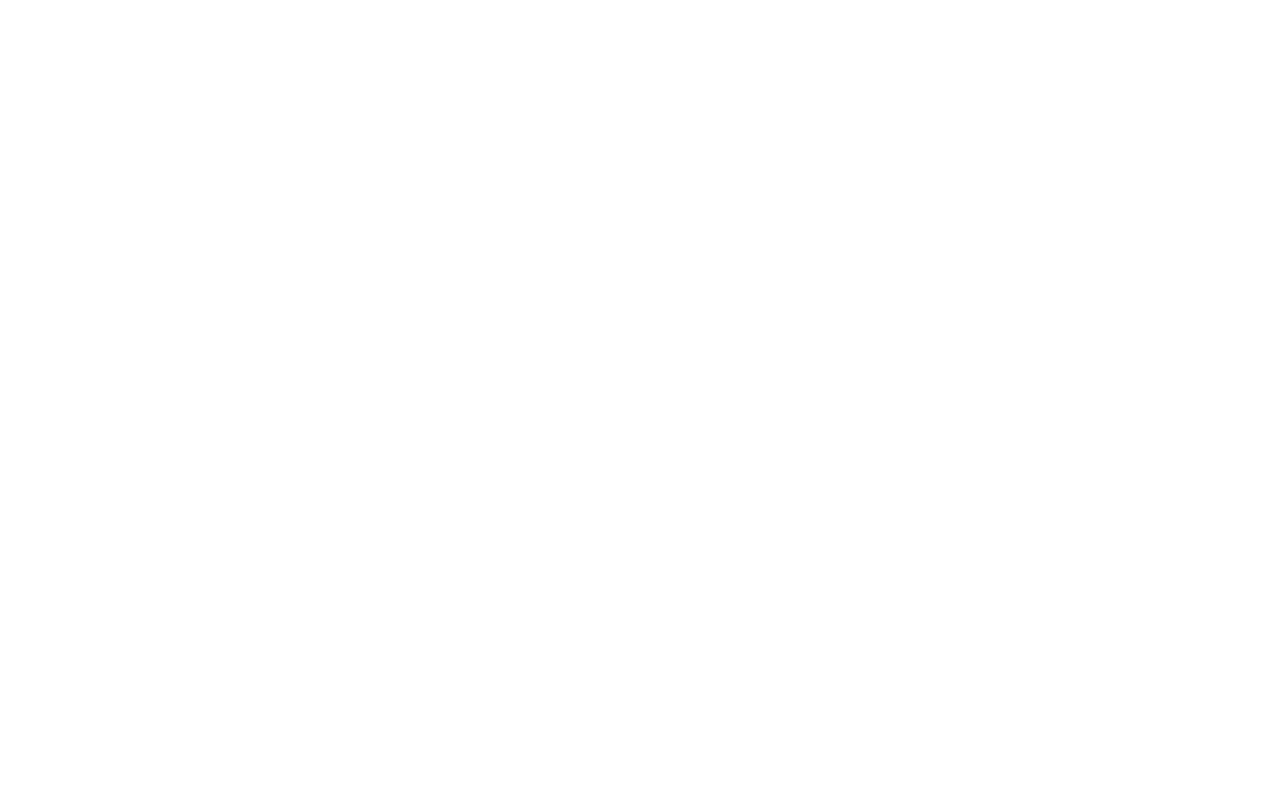
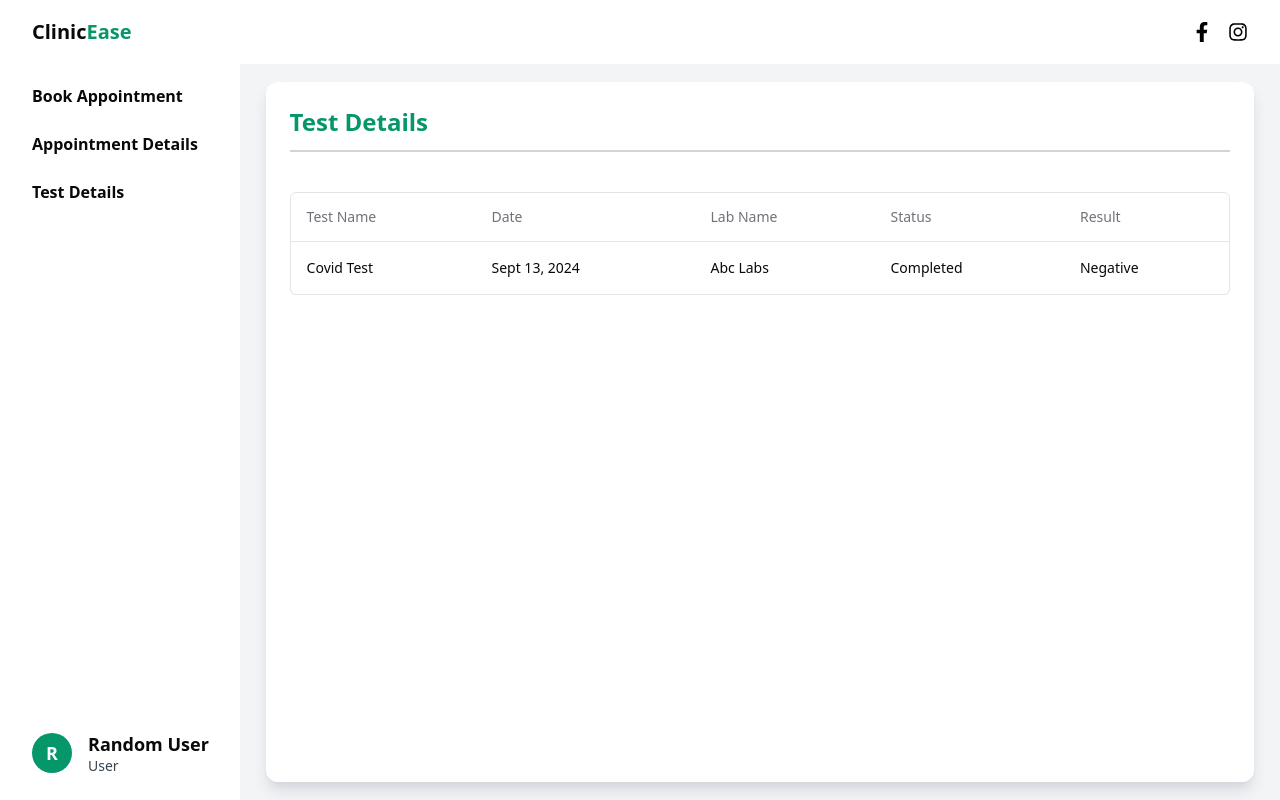
Before and after one commit to HimanshuS1nha/Clinic-Ease, a React (Vite) app in the folder client/: page /dashboard/patient/test-details in a window 1280 px wide. Before the commit this address had no page. Built offline with nearby package versions, Linux system fonts and the light colour scheme.

Commit message:
Test details page complete

```diff
--- a/client/constants/sidebar-items.ts
+++ b/client/constants/sidebar-items.ts
@@ -7,4 +7,8 @@ export const patientSidebarItems = [
     title: "Appointment Details",
     url: "appointment-details",
   },
+  {
+    title: "Test Details",
+    url: "test-details",
+  },
 ];
--- a/client/src/App.tsx
+++ b/client/src/App.tsx
@@ -8,6 +8,7 @@ import SignupPage from "./pages/auth/SignupPage";
 import PatientDashboardPage from "./pages/patient-dashboard/PatientDashboardPage";
 import BookAppointmentPage from "./pages/patient-dashboard/BookAppointmentPage";
 import AppointmentDetailsPage from "./pages/patient-dashboard/AppointmentDetailsPage";
+import TestDetailsPage from "./pages/patient-dashboard/TestDetailsPage";
 
 const App = () => {
   return (
@@ -28,6 +29,10 @@ const App = () => {
         path="/dashboard/patient/appointment-details"
         Component={AppointmentDetailsPage}
       />
+      <Route
+        path="/dashboard/patient/test-details"
+        Component={TestDetailsPage}
+      />
     </Routes>
   );
 };
--- /dev/null
+++ b/client/src/pages/patient-dashboard/TestDetailsPage.tsx
@@ -0,0 +1,59 @@
+import { ColumnDef } from "@tanstack/react-table";
+
+import DashboardWrapper from "@/components/dashboard/DashboardWrapper";
+import Title from "@/components/dashboard/Title";
+import { DataTable } from "@/components/dashboard/DataTable";
+
+type TestDetails = {
+  id: string;
+  testName: string;
+  testDate: String;
+  result: string;
+  labName: string;
+  status: "Pending" | "Completed" | "In-Progress";
+};
+
+const TestDetailsPage = () => {
+  const columns: ColumnDef<TestDetails>[] = [
+    {
+      accessorKey: "testName",
+      header: "Test Name",
+    },
+    {
+      accessorKey: "testDate",
+      header: "Date",
+    },
+    {
+      accessorKey: "labName",
+      header: "Lab Name",
+    },
+    {
+      accessorKey: "status",
+      header: "Status",
+    },
+    {
+      accessorKey: "result",
+      header: "Result",
+    },
+  ];
+
+  const data: TestDetails[] = [
+    {
+      id: "1",
+      testName: "Covid Test",
+      testDate: "Sept 13, 2024",
+      labName: "Abc Labs",
+      status: "Completed",
+      result: "Negative",
+    },
+  ];
+  return (
+    <DashboardWrapper>
+      <Title>Test Details</Title>
+
+      <DataTable columns={columns} data={data} />
+    </DashboardWrapper>
+  );
+};
+
+export default TestDetailsPage;
```
